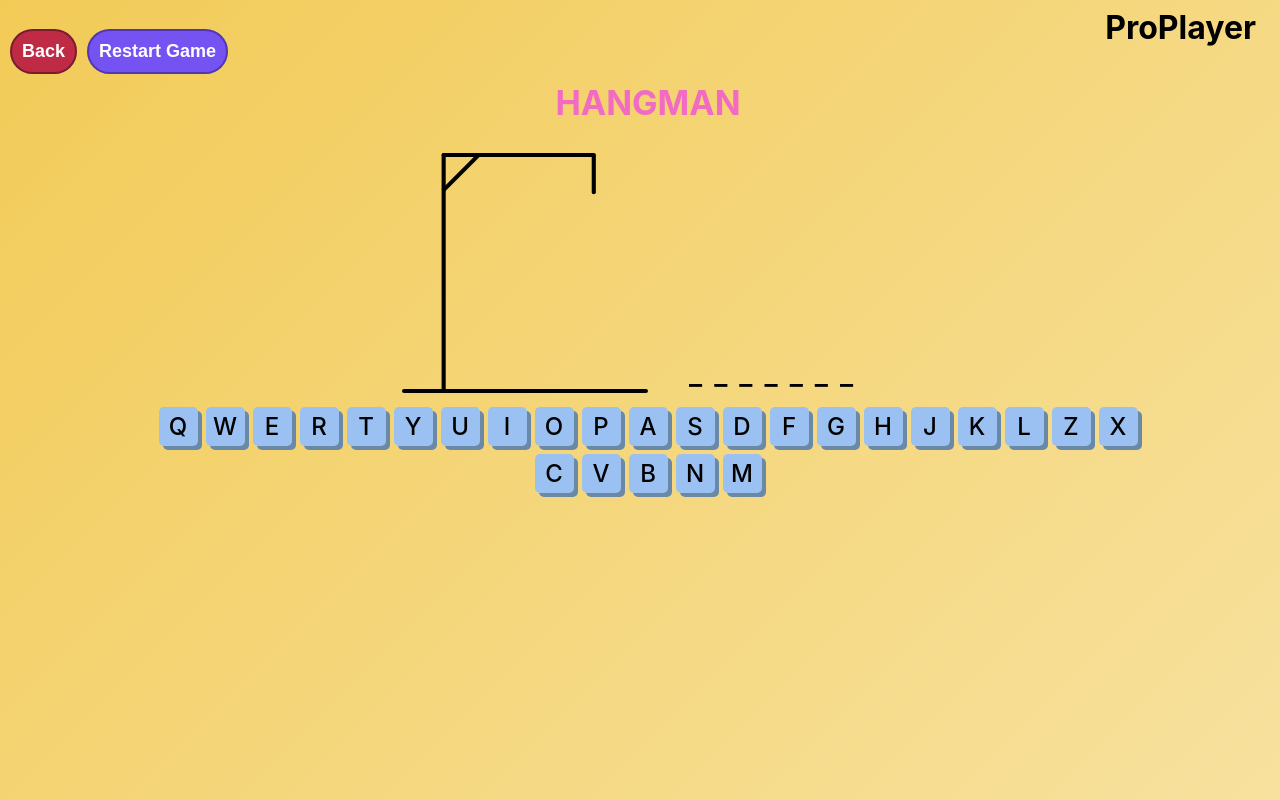
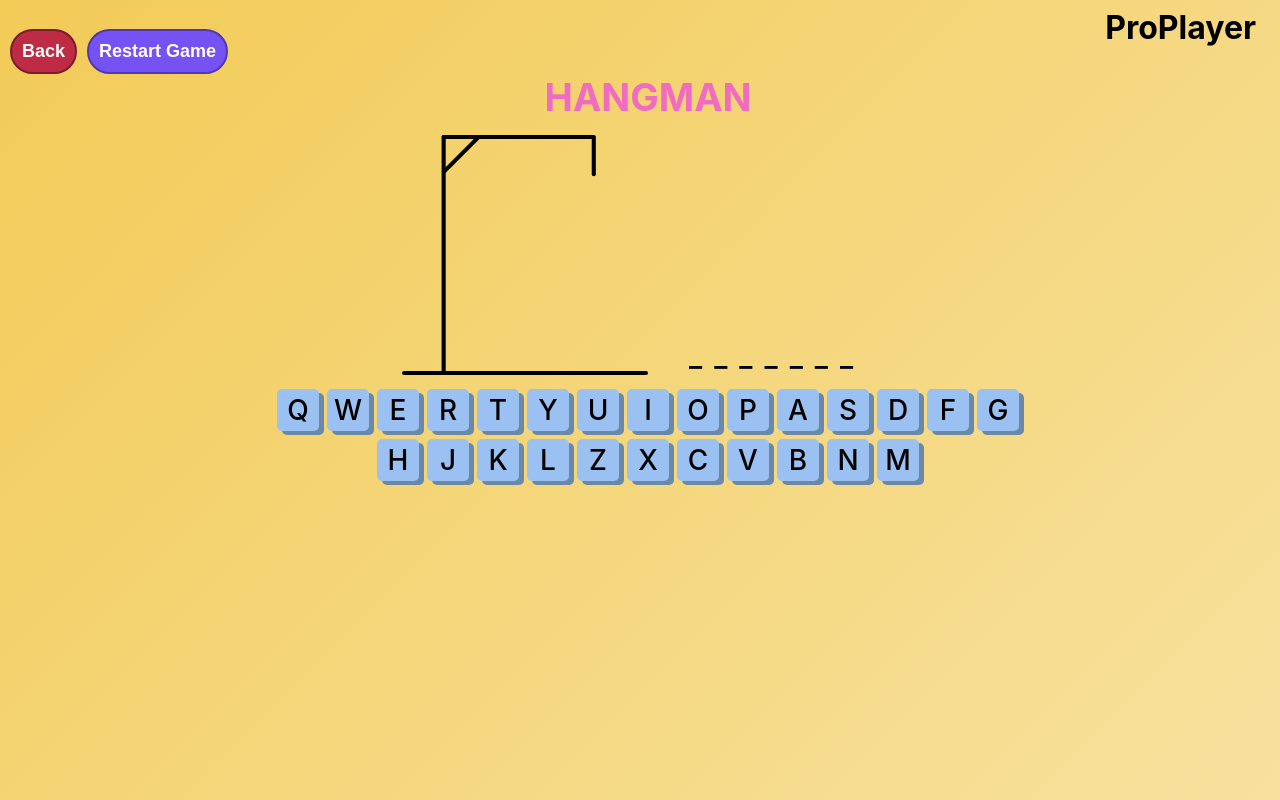
Before and after one commit to AnnaKiira/ProPlayer, a React (Create React App) app: page / in a window 1280 px wide. Both pictures are taken after a click on the button "Play Hangman". Built offline with nearby package versions, Linux system fonts and the light colour scheme.

Commit message:
styled hangman for min width of 1024

```diff
--- a/src/games/hangman/Hangman.css
+++ b/src/games/hangman/Hangman.css
@@ -382,3 +382,47 @@
         margin: 0;
     }
 }
+
+@media (min-width: 1024px) {
+    .hangmanGame h1 {
+        font-size: 38px;
+        margin-top: 0;
+    }
+
+    .hangmanDrawing {
+        margin-top: 15px;
+    }
+
+    .wordDisplay {
+        margin: 213px 0 0 0;
+    }
+
+    .hangmanKeyboard {
+        margin: 10px 250px 0 250px;
+    }
+
+    .key {
+        font-size: 28px;
+        width: 18px;
+        height: 18px;
+        box-shadow: 5px 4px #6a89a7;
+    }
+
+    .gameOverHangman h2 {
+        font-size: 21px;
+        margin: 10px 0 2px 0;
+    }
+
+    .winnerHangman h2 {
+        font-size: 21px;
+        margin: 10px 0 2px 0;
+    }
+
+    .gameOverHangman h3{
+        font-size: 21px;
+    }
+
+    .winnerHangman h3 {
+        font-size: 21px;
+    }
+}
```
